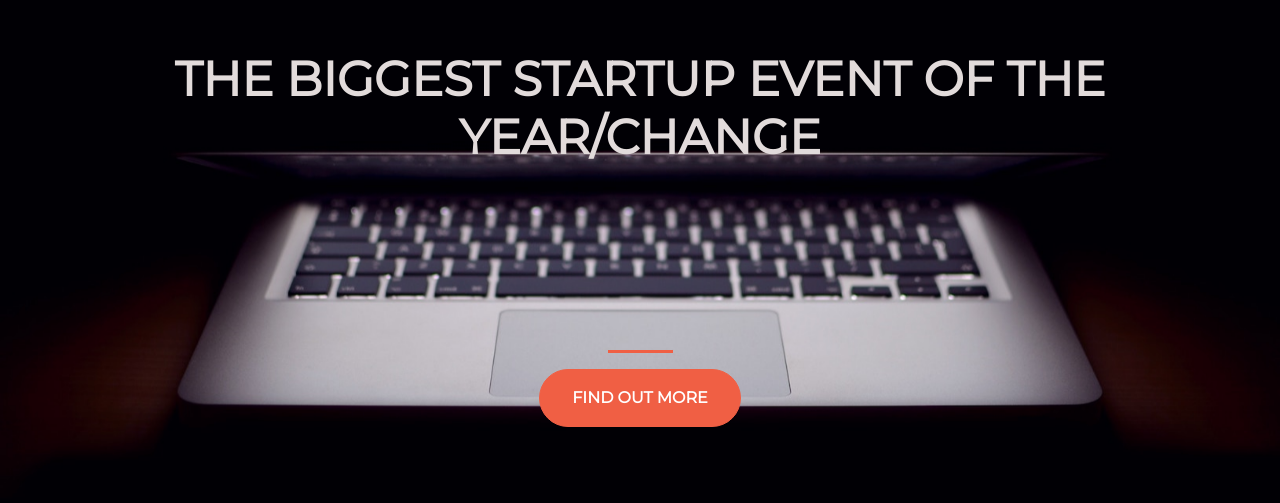
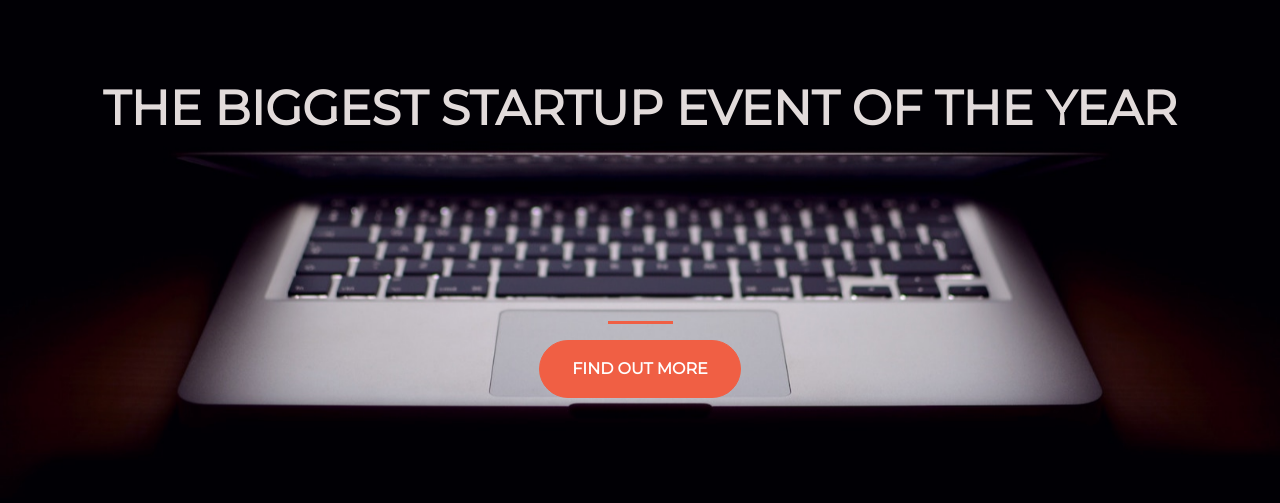
Before and after one commit to RazaMunir824/Bootstrap_landingpage, a plain HTML site: page index.html in a window 1280 px wide. Shown: the part 161-664 px from the top of the page. Drawn offline with nearby package versions, Linux system fonts and the light colour scheme.

Commit message:
Update index.html

```diff
--- a/index.html
+++ b/index.html
@@ -18,7 +18,7 @@
     <div class="container d-flex align-items-center h-100">
       <div class="row">
         <header class="text-center col-12">
-          <h1 class="text-uppercase"><strong>The biggest startup event of the year/change</strong></h1>
+          <h1 class="text-uppercase"><strong>The biggest startup event of the year</strong></h1>
         </header>
         <div class="buffer col-12"></div>
         <section class="text-center col-12">
```
